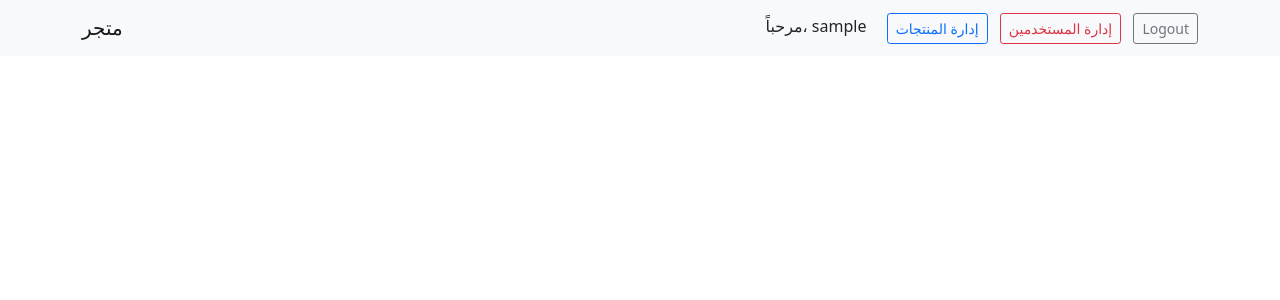
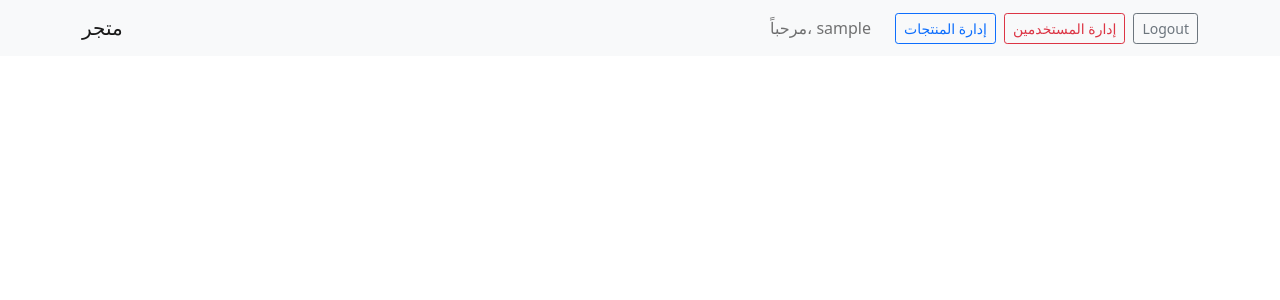
Before and after one commit to MuhQaz93/Final-project, a PHP site: page /index.php in a window 1280 px wide. Shown: the top 300 px of the page. Run offline with PHP 8.4, Linux system fonts and the light colour scheme; the visitor is signed in with stand-in values (Sample User, id 1); data that the repository does not hold is empty.

Commit message:
change the register page to make the first user is the admin, and confirm showing the "edit users" in index.php

```diff
--- a/index.php
+++ b/index.php
@@ -14,18 +14,35 @@ $result = $conn->query("SELECT id, product_name, price FROM products");
 <nav class="navbar navbar-expand-lg navbar-light bg-light">
     <div class="container">
         <a class="navbar-brand" href="index.php">متجر</a>
-        <div class="ms-auto">
-            <?php if (isset($_SESSION['user_id'])): ?>
-                <span class="me-3">مرحباً، <?= htmlspecialchars($_SESSION['username']) ?></span>
-                <a href="products.php" class="btn btn-outline-primary btn-sm me-2">إدارة المنتجات</a>
-                <?php if ($_SESSION['role'] == 1): ?>
-                    <a href="users.php" class="btn btn-outline-danger btn-sm me-2">إدارة المستخدمين</a>
+        <button class="navbar-toggler" type="button" data-bs-toggle="collapse" data-bs-target="#navMenu">
+            <span class="navbar-toggler-icon"></span>
+        </button>
+        <div class="collapse navbar-collapse" id="navMenu">
+            <ul class="navbar-nav ms-auto align-items-center">
+                <?php if (isset($_SESSION['user_id'])): ?>
+                    <li class="nav-item me-3">
+                        <span class="nav-link">مرحباً، <?= htmlspecialchars($_SESSION['username']) ?></span>
+                    </li>
+                    <li class="nav-item me-2">
+                        <a class="btn btn-outline-primary btn-sm" href="products.php">إدارة المنتجات</a>
+                    </li>
+                    <?php if ($_SESSION['role'] == 1): ?>
+                        <li class="nav-item me-2">
+                            <a class="btn btn-outline-danger btn-sm" href="users.php">إدارة المستخدمين</a>
+                        </li>
+                    <?php endif; ?>
+                    <li class="nav-item">
+                        <a class="btn btn-outline-secondary btn-sm" href="logout.php">Logout</a>
+                    </li>
+                <?php else: ?>
+                    <li class="nav-item me-2">
+                        <a class="btn btn-primary btn-sm" href="login.php">Login</a>
+                    </li>
+                    <li class="nav-item">
+                        <a class="btn btn-success btn-sm" href="register.php">Register</a>
+                    </li>
                 <?php endif; ?>
-                <a href="logout.php" class="btn btn-outline-secondary btn-sm">Logout</a>
-            <?php else: ?>
-                <a href="login.php" class="btn btn-primary btn-sm me-2">Login</a>
-                <a href="register.php" class="btn btn-success btn-sm">Register</a>
-            <?php endif; ?>
+            </ul>
         </div>
     </div>
 </nav>
@@ -44,5 +61,6 @@ $result = $conn->query("SELECT id, product_name, price FROM products");
         <?php endwhile; ?>
     </div>
 </div>
+<script src="https://cdn.jsdelivr.net/npm/bootstrap@5.0.2/dist/js/bootstrap.bundle.min.js"></script>
 </body>
 </html>
```
Also changed, not shown: register.php (+15 -4 lines).
